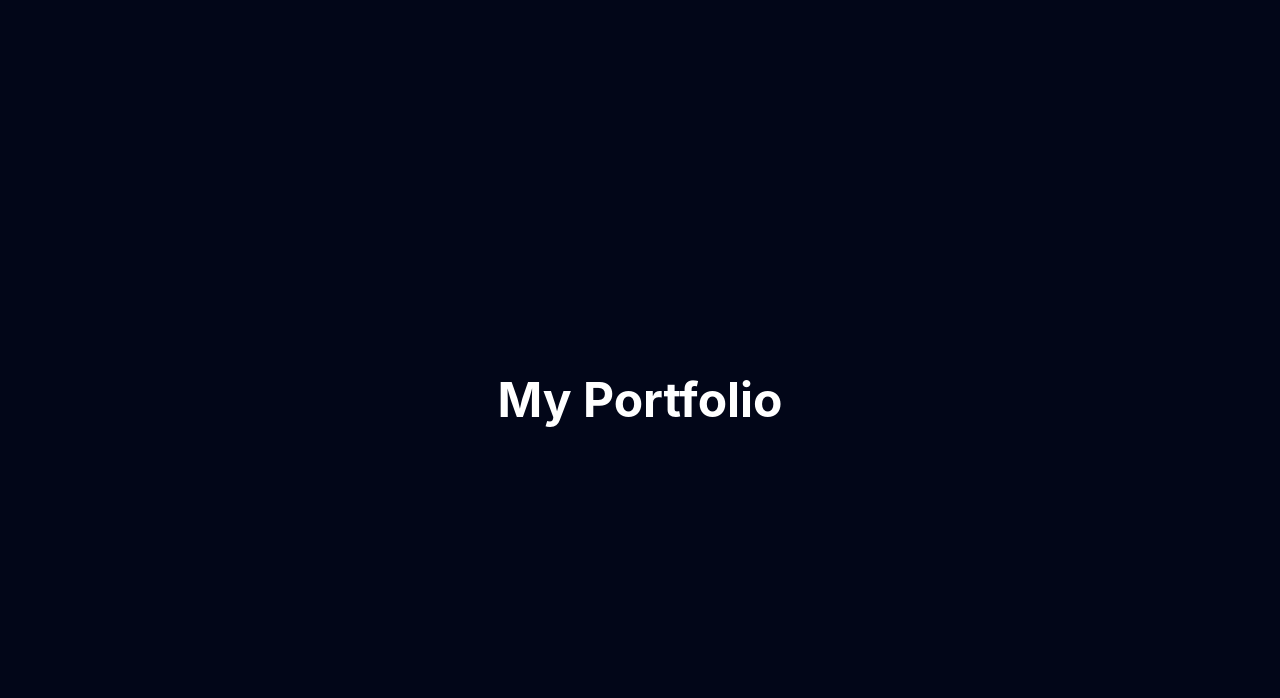
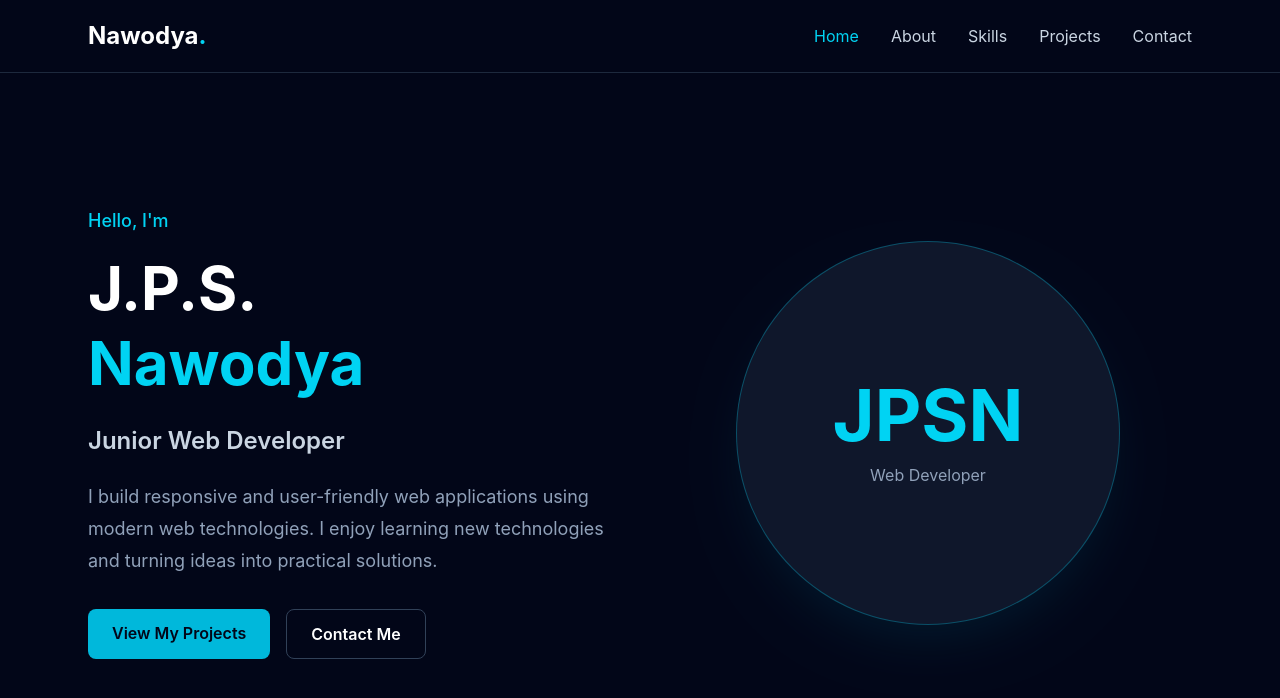
Before and after one commit to SAWANDI2001/my-portfolio, a React (Vite) app: page / in a window 1280 px wide. Shown: the top 698 px of the page. Built offline with nearby package versions, Linux system fonts and the light colour scheme.

Commit message:
Create portfolio home page

```diff
--- a/src/App.jsx
+++ b/src/App.jsx
@@ -1,9 +1,109 @@
 function App() {
   return (
-    <div className="min-h-screen bg-slate-950 flex items-center justify-center">
-      <h1 className="text-5xl font-bold text-white">
-        My Portfolio
-      </h1>
+    <div className="min-h-screen bg-slate-950 text-white">
+
+      {/* Navbar */}
+      <nav className="border-b border-slate-800">
+        <div className="mx-auto flex max-w-6xl items-center justify-between px-6 py-5">
+
+          {/* Logo */}
+          <a href="#" className="text-2xl font-bold">
+            Nawodya<span className="text-cyan-400">.</span>
+          </a>
+
+          {/* Navigation */}
+          <div className="hidden gap-8 md:flex">
+            <a href="#" className="text-cyan-400">Home</a>
+            <a href="#about" className="text-slate-300 hover:text-white">
+              About
+            </a>
+            <a href="#skills" className="text-slate-300 hover:text-white">
+              Skills
+            </a>
+            <a href="#projects" className="text-slate-300 hover:text-white">
+              Projects
+            </a>
+            <a href="#contact" className="text-slate-300 hover:text-white">
+              Contact
+            </a>
+          </div>
+
+        </div>
+      </nav>
+
+      {/* Hero Section */}
+      <section className="mx-auto flex min-h-[calc(100vh-80px)] max-w-6xl items-center px-6 py-20">
+
+        <div className="grid w-full items-center gap-12 md:grid-cols-2">
+
+          {/* Left Side */}
+          <div>
+
+            <p className="mb-4 text-lg font-medium text-cyan-400">
+              Hello, I'm
+            </p>
+
+            <h1 className="text-5xl font-bold leading-tight md:text-6xl">
+              J.P.S.
+              <span className="block text-cyan-400">
+                Nawodya
+              </span>
+            </h1>
+
+            <h2 className="mt-6 text-2xl font-semibold text-slate-300">
+              Junior Web Developer
+            </h2>
+
+            <p className="mt-6 max-w-xl text-lg leading-8 text-slate-400">
+              I build responsive and user-friendly web applications
+              using modern web technologies. I enjoy learning new
+              technologies and turning ideas into practical solutions.
+            </p>
+
+            {/* Buttons */}
+            <div className="mt-8 flex flex-wrap gap-4">
+
+              <a
+                href="#projects"
+                className="rounded-lg bg-cyan-500 px-6 py-3 font-semibold text-slate-950 transition hover:bg-cyan-400"
+              >
+                View My Projects
+              </a>
+
+              <a
+                href="#contact"
+                className="rounded-lg border border-slate-700 px-6 py-3 font-semibold text-white transition hover:border-cyan-400 hover:text-cyan-400"
+              >
+                Contact Me
+              </a>
+
+            </div>
+
+          </div>
+
+          {/* Right Side */}
+          <div className="flex justify-center">
+
+            <div className="flex h-72 w-72 items-center justify-center rounded-full border border-cyan-400/30 bg-slate-900 shadow-2xl shadow-cyan-500/10 md:h-96 md:w-96">
+
+              <div className="text-center">
+                <div className="text-7xl font-bold text-cyan-400">
+                  JPSN
+                </div>
+
+                <p className="mt-3 text-slate-400">
+                  Web Developer
+                </p>
+              </div>
+
+            </div>
+
+          </div>
+
+        </div>
+
+      </section>
+
     </div>
   )
 }
```
